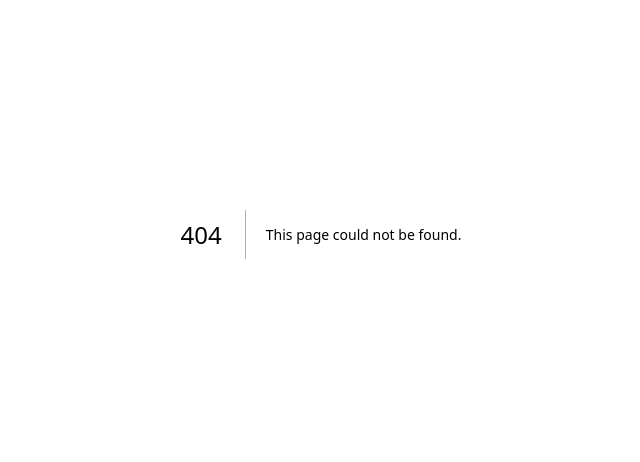
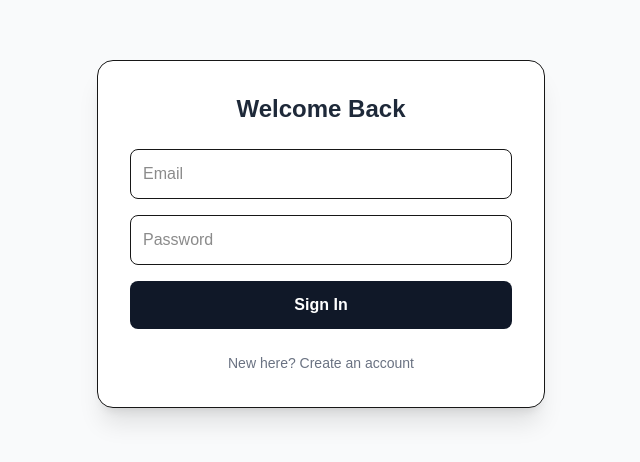
Before and after one commit to IIArenII/nextjs-postgresql-fullstack-ecommerce, a Next.js app: page /auth in a window 1280 px wide. Before the commit this address had no page. Shown: the part 166-628 px from the top of the page, without its empty margins (319-959 px from the left). Built offline with nearby package versions, Linux system fonts and the light colour scheme; no server answers.

Commit message:
fix: resolve auth action cookie types and playwright setup

```diff
--- /dev/null
+++ b/app/auth/actions.ts
@@ -0,0 +1,57 @@
+"use server";
+
+import { sql } from "@/lib/db";
+import bcrypt from "bcrypt";
+import { SignJWT } from "jose";
+import { cookies } from "next/headers";
+import { redirect } from "next/navigation";
+
+const secret = new TextEncoder().encode(
+  process.env.JWT_SECRET || "your-secret-key-change-me",
+);
+
+export async function handleAuth(formData: FormData) {
+  const type = formData.get("type");
+  const email = formData.get("email") as string;
+  const password = formData.get("password") as string;
+  const name = formData.get("name") as string;
+
+  let userId: string;
+
+  if (type === "register") {
+    const hash = await bcrypt.hash(password, 10);
+    // UUID is generated automatically by 'gen_random_uuid()' in your SQL schema
+    const [newUser] = await sql`
+      INSERT INTO users (email, password_hash, name)
+      VALUES (${email}, ${hash}, ${name})
+      RETURNING id
+    `;
+    userId = newUser.id;
+  } else {
+    const [user] =
+      await sql`SELECT id, password_hash FROM users WHERE email = ${email}`;
+
+    if (!user || !(await bcrypt.compare(password, user.password_hash))) {
+      throw new Error("Invalid email or password");
+    }
+    userId = user.id;
+  }
+
+  // Create JWT Session with the UUID
+  const token = await new SignJWT({ userId })
+    .setProtectedHeader({ alg: "HS256" })
+    .setIssuedAt()
+    .setExpirationTime("24h")
+    .sign(secret);
+
+  // Set as HttpOnly cookie for security
+  const cookieStore = await cookies(); // Add 'await' here
+  cookieStore.set("session", token, {
+    httpOnly: true,
+    secure: process.env.NODE_ENV === "production",
+    sameSite: "lax",
+    maxAge: 60 * 60 * 24,
+  });
+
+  redirect("/");
+}
--- /dev/null
+++ b/app/auth/page.tsx
@@ -0,0 +1,81 @@
+"use client";
+import { useState } from "react";
+import { handleAuth } from "./actions";
+
+export default function AuthPage() {
+  const [isLogin, setIsLogin] = useState(true);
+  const [error, setError] = useState<string | null>(null);
+
+  async function clientAction(formData: FormData) {
+    setError(null);
+    try {
+      await handleAuth(formData);
+    } catch (e: unknown) {
+      if (e instanceof Error) {
+        setError(e.message);
+      } else {
+        setError("An unexpected error occurred");
+      }
+    }
+  }
+
+  return (
+    <div className="flex flex-col items-center justify-center min-h-screen bg-gray-50 px-4">
+      <div className="p-8 bg-white shadow-xl rounded-2xl w-full max-w-md border">
+        <h2 className="text-2xl font-bold mb-6 text-center text-gray-800">
+          {isLogin ? "Welcome Back" : "Join Our Store"}
+        </h2>
+
+        {error && (
+          <div className="mb-4 p-3 bg-red-50 text-red-600 text-sm rounded-lg border border-red-100">
+            {error}
+          </div>
+        )}
+
+        <form action={clientAction} className="flex flex-col gap-4">
+          <input
+            type="hidden"
+            name="type"
+            value={isLogin ? "login" : "register"}
+          />
+
+          {!isLogin && (
+            <input
+              name="name"
+              placeholder="Full Name"
+              className="border p-3 rounded-lg outline-none focus:ring-2 focus:ring-blue-500"
+              required
+            />
+          )}
+          <input
+            name="email"
+            type="email"
+            placeholder="Email"
+            className="border p-3 rounded-lg outline-none focus:ring-2 focus:ring-blue-500"
+            required
+          />
+          <input
+            name="password"
+            type="password"
+            placeholder="Password"
+            className="border p-3 rounded-lg outline-none focus:ring-2 focus:ring-blue-500"
+            required
+          />
+
+          <button className="bg-gray-900 text-white p-3 rounded-lg font-bold hover:bg-black transition-all">
+            {isLogin ? "Sign In" : "Create Account"}
+          </button>
+        </form>
+
+        <button
+          onClick={() => setIsLogin(!isLogin)}
+          className="mt-6 text-sm text-gray-500 hover:text-blue-600 transition-colors w-full text-center"
+        >
+          {isLogin
+            ? "New here? Create an account"
+            : "Have an account? Sign in instead"}
+        </button>
+      </div>
+    </div>
+  );
+}
--- a/app/page.tsx
+++ b/app/page.tsx
@@ -1,4 +1,6 @@
 import { sql } from "@/lib/db";
+import { UserCircle } from "lucide-react";
+import Link from "next/link";
 
 interface Product {
   id: number;
@@ -27,6 +29,9 @@ export default async function Home() {
           <div className="bg-blue-100 text-blue-700 px-3 py-1 rounded-full text-sm font-medium">
             {products.length} Products Found
           </div>
+          <Link href="/auth" className="hover:text-blue-600 transition">
+            <UserCircle size={28} />
+          </Link>
         </div>
       </header>
 
--- a/package.json
+++ b/package.json
@@ -9,12 +9,17 @@
     "lint": "eslint"
   },
   "dependencies": {
+    "bcrypt": "^6.0.0",
+    "jose": "^6.2.0",
+    "lucide-react": "^0.577.0",
     "next": "16.1.6",
     "react": "19.2.3",
     "react-dom": "19.2.3"
   },
   "devDependencies": {
+    "@playwright/test": "^1.58.2",
     "@tailwindcss/postcss": "^4",
+    "@types/bcrypt": "^6.0.0",
     "@types/node": "^20",
     "@types/react": "^19",
     "@types/react-dom": "^19",
```
Also changed, not shown: 2 other files (tests, documents, lock files or other folders).
